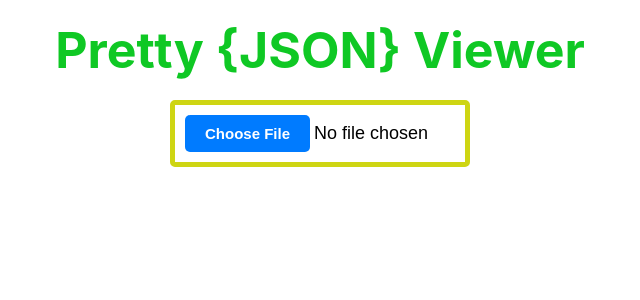
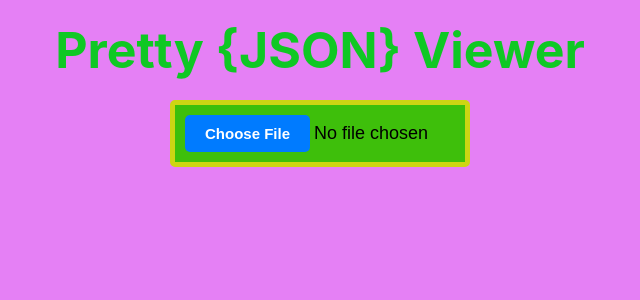
Before and after one commit to akash-rajak/Pretty-JSON-Viewer, a React (Create React App) app: page / in a window 1280 px wide. Shown: the top 300 px of the page, without its empty margins (320-960 px from the left). Built offline with nearby package versions, Linux system fonts and the light colour scheme.

Commit message:
Added background to app and did styling to copy button

```diff
--- a/src/App.css
+++ b/src/App.css
@@ -37,12 +37,16 @@
   }
 }
 
+body {
+  background-color: #e580f5; /* Add your desired background color here */
+}
+
 
 .container {
   max-width: 500px;
   margin: 0 auto;
   padding: 20px;
-  background-color: #0bb7d1;
+  background-color: #0dc4e1;
   border-radius: 5px;
 }
 
@@ -81,7 +85,7 @@ input[type="file"] {
   width: 300px;
   border: 5px solid #ced513;
   border-radius: 5px;
-  background-color: #fff;
+  background-color: #3ebf0b;
   box-sizing: border-box;
   /* width: 100%; */
   cursor: pointer;
--- a/src/App.js
+++ b/src/App.js
@@ -4,6 +4,7 @@ import React, { useState } from 'react';
 
 const JsonViewer = () => {
   const [jsonContent, setJsonContent] = useState(null);
+  const [buttonText, setButtonText] = useState('Copy JSON');
 
   const handleFileChange = (event) => {
     const file = event.target.files[0];
@@ -30,6 +31,7 @@ const JsonViewer = () => {
     textarea.select();
     document.execCommand('copy');
     document.body.removeChild(textarea);
+    setButtonText('Copied');
   };
 
   return (
@@ -42,7 +44,7 @@ const JsonViewer = () => {
       <input type="file" onChange={handleFileChange} accept=".json" />
       {jsonContent && (
         <div>
-          <button onClick={handleCopyClick}>Copy JSON</button>
+          <button onClick={handleCopyClick}>{buttonText}</button>
           <pre>{jsonContent}</pre>
         </div>
       )}
```
